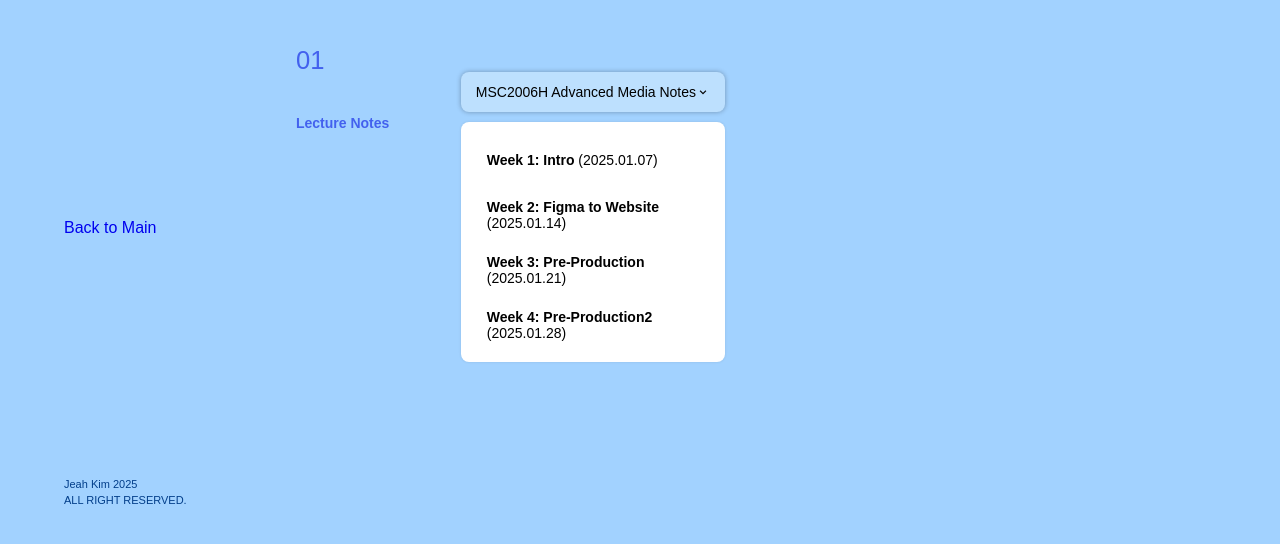
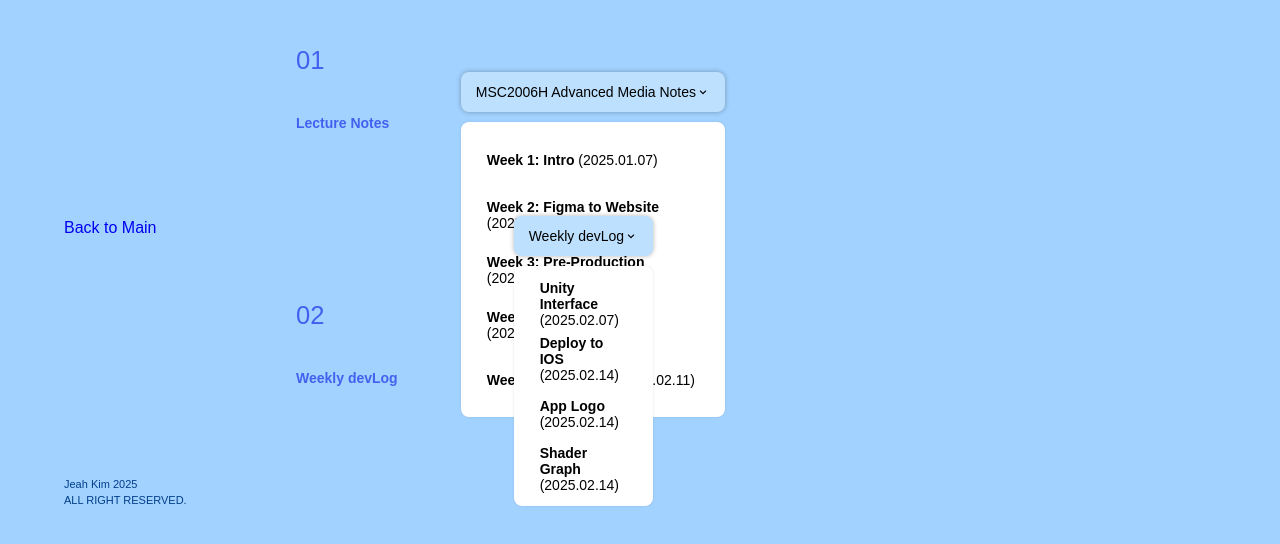
Before and after one commit to aurora420/jeahkim-uoft, a plain HTML site: page MSc2006H.html in a window 1280 px wide. Both pictures are taken after a click on the element "MSC2006H Advanced Media Notes". Shown: the part 212-756 px from the top of the page. Drawn offline with nearby package versions, Linux system fonts and the light colour scheme; a web font is replaced by a local one.

Commit message:
Add files via upload

```diff
--- a/MSc2006H.html
+++ b/MSc2006H.html
@@ -44,6 +44,12 @@
                         <p><b>Lecture Notes</b></p>
                         <p id="section1-content"></p>
                     </div>
+
+                    <div class="txt">
+                        <h2>02</h2>
+                        <p><b>Weekly devLog</b></p>
+                        <p id="section2-content"></p>
+
                     <div class="select-menu">
                         <div class="select-btn">
                             <span class="sBtn-text">MSC2006H Advanced Media Notes</span>
@@ -78,9 +84,10 @@
                                 Header and Footer – auto layout> fixed height Fill container for width
                                 <br>
                                 Main – height and width both apply fill container
-
+                                <br>
+                                <br>
+                                <a href='http://127.0.0.1:5500/msc2006h-ex1.html' target='_blank'>Link to exercise1</a>
                                 ">
-
                                 <span><b>Week 2: Figma to Website</b> (2025.01.14)</span>
                             </li>
 
@@ -133,15 +140,79 @@
 
                                 ">
                                 <span> <b>Week 4: Pre-Production2</b> (2025.01.28)</span>
+                            </li>
 
+                            <li class="option" data-content="<b>Week 6: Javascript </b>
+                                <br>
+                                <br>
+                                <b>*Link to javascript exercise will be updated soon</b>
+                                <br>
+                                <br>
+                                bug backlog of personal website: dropdown list js should be corrected
+
+                                ">
+                                <span> <b>Week 6: Javascript</b> (2025.02.11)</span>
                             </li>
+
                         </ul>
 
-                        <div id="Exercise1" style="display: none; text-align: left; margin-top: 20px; margin-left: 10px">
-                            <a href="msc2006h-ex1.html">Link to Exercise1</a>
-                        </div>
+                        <div class="select-menu-devLog">
+                            <!-- Weekly devLog Dropdown -->
+                            <div class="select-menu">
+                                <div class="select-btn">
+                                    <span class="sBtn-text">Weekly devLog</span>
+                                    <i class="bx bx-chevron-down"></i>
 
-                    </div>
+                                </div>
+                                <ul class="options">
+                                    <li class="option" data-content="<b>Unity Interface</b>
+                                        <br>
+                                        <br>
+                                        - Hierarchy window >
+    - The [**XR Origin (AR Rig)**](https://docs.unity3d.com/Manual/xr-origin.html) represents the device in space. When the user moves or rotates in the real world, the XR Origin (AR Rig) moves accordingly in the Unity scene. And just like your real device has a camera, the XR Origin (AR Rig) has a **Camera** GameObject attached to it.
+        - The **Camera** (a child of XR Origin (AR Rig)) is the main camera of the AR application and must be set with the **MainCamera** tag. It comes with additional components that allow this camera to work for AR, which you can read about in the [Tracked Pose Driver](https://docs.unity3d.com/Packages/com.unity.xr.legacyinputhelpers@2.1/manual/index.html#tracked-pose-driver), [AR Camera Manager](https://docs.unity3d.com/Packages/com.unity.xr.arfoundation@4.1/api/UnityEngine.XR.ARFoundation.ARCameraManager.html), and [AR Camera Background](https://docs.unity3d.com/Packages/com.unity.xr.arfoundation@4.0/api/UnityEngine.XR.ARFoundation.ARCameraBackground.html) documentation. It is recommended that you delete any other cameras in the scene to avoid conflicts.
+    - The [**AR Session**](https://docs.unity3d.com/Packages/com.unity.xr.arfoundation@4.2/api/UnityEngine.XR.ARFoundation.ARSession.html) manages an individual session of the AR experience, including things like **frame rate and communication** with the device. There can only be **one active AR Session in a scene.**
+                                        ">
+                                        <span><b>Unity Interface</b> (2025.02.07)</span>
+                                    </li>
+
+
+                                    <li class="option" data-content="<b>Deploy to IOS</b>
+                                        <br>
+                                        <br>
+                                        1. install ARKit
+    1. Project Setting > XR plug-in management > iOS icon > enable apple ar kit
+    2. Project Setting > Player > Name company, project
+        1.  identifier cannot include any spaces or special characters. You can only use upper and lower case letters. If you include any special characters, your app will not build.
+2. File > Build Profiles
+    1. add open scene in the scene list
+    2. select iOS and switch platform
+                                        ">
+                                        <span><b>Deploy to IOS</b> (2025.02.14)</span>
+                                    </li>
+
+                                    <li class="option" data-content="<b>App Logo</b>
+                                        <br>
+                                        <br>
+                                        Edit>Project settings>Splash screen> Logo
+
+                                        1. image should be converted to 2D sprite. → select original image and convert to sprite in the inspector window.
+                                        2. Open sprite window > slice > apply
+                                        ">
+                                        <span><b>App Logo</b> (2025.02.14)</span>
+                                    </li>
+
+                                    <li class="option" data-content="<b>Shader Graph</b>
+                                        <br>
+                                        <br>
+                                        To be updated soon!
+                                        ">
+                                        <span><b>Shader Graph</b> (2025.02.14)</span>
+                                    </li>
+
+                            </div>
+
+
 
                 </div>
             </article>
```
